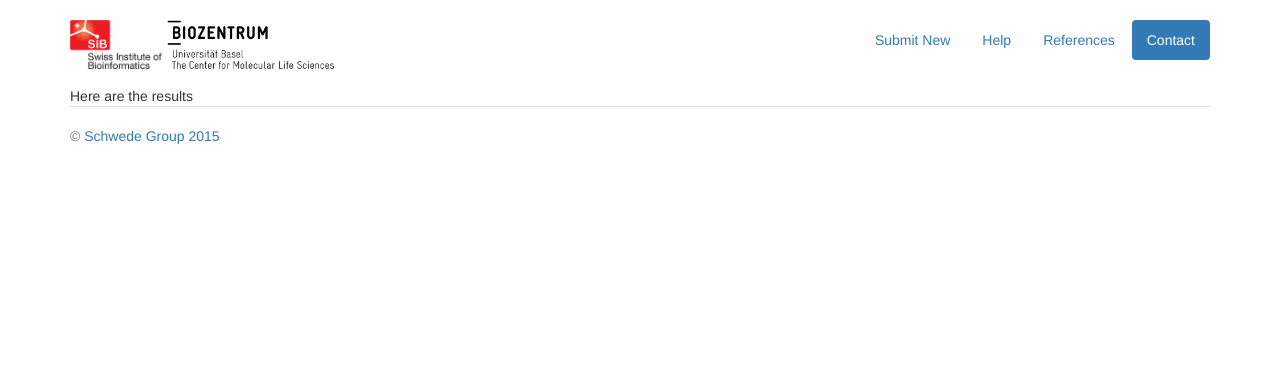
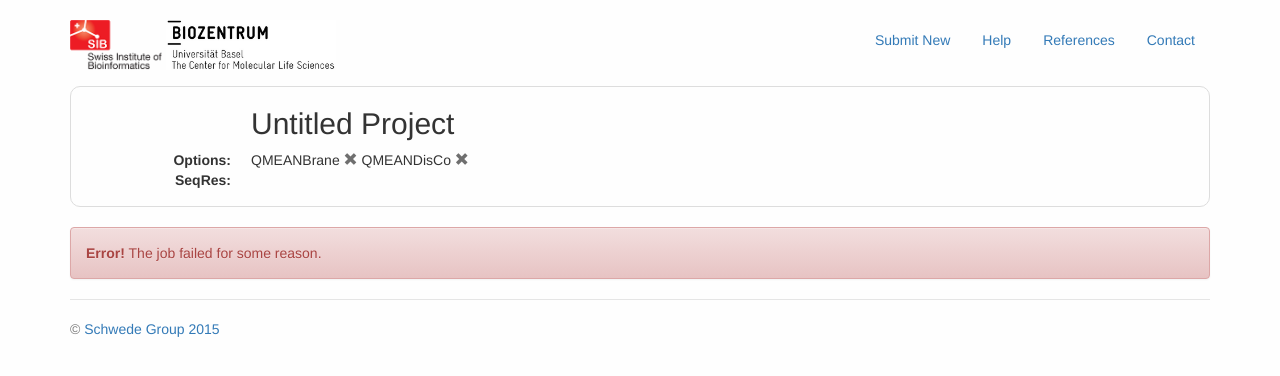
Before and after one commit to eunos-1128/QMEAN, a Django app: page /results/1/ in a window 1280 px wide. Shown: the top 376 px of the page. Run offline with Django 3.2, Linux system fonts and the light colour scheme; some libraries are stand-ins or nearby versions.

Commit message:
add results running, failed and completed pages

```diff
--- a/django-website/website/static/css/style.css
+++ b/django-website/website/static/css/style.css
@@ -44,3 +44,10 @@ form label{
 .uploadFail{
 	color:#B55;
 }
+.sequence{
+	font-family:monospace;
+	font-size:.9em;
+}
+.subtle{
+	opacity:.7;
+}
--- a/django-website/website/templates/results.html
+++ /dev/null
@@ -1,6 +0,0 @@
-{% extends 'base.html' %}
-
-{% block contactActive %} class="active"{% endblock %}
-{% block main-content %}
-Here are the results
-{% endblock %}
--- /dev/null
+++ b/django-website/website/templates/results_base.html
@@ -0,0 +1,27 @@
+{% extends 'base.html' %}{% load tags %}
+{% block main-content %}
+
+<dl class="dl-horizontal" style="border: 1px solid #ddd; border-radius: 10px;padding-bottom:16px">
+	<dd><h2>{{ input_data.meta.project_name|default:"Untitled Project" }}</h2>
+	</dd>
+{% for model in input_data.models %}
+<dt>Uploaded Structure:</dt><dd>{% for k,v in model.items %}<a target="_blank" href="{% url 'uploaded_structure' projectid=projectid modelid=k %}">{{ v }} <i class="glyphicon glyphicon-file"></i></a>{% endfor %}</dd>
+{% endfor %}
+<dt>Options:</dt>
+<dd>
+QMEANBrane <i class="subtle glyphicon glyphicon-{% if input_data.options.qmeanbrane %}ok{% else %}remove{% endif %}"></i>
+QMEANDisCo <i class="subtle glyphicon glyphicon-{% if input_data.options.qmeandisco %}ok{% else %}remove{% endif %}"></i>
+</dd>
+<dt>SeqRes:</dt>
+<dd>{% for seq in input_data.sequences %}<div class="sequence">
+>{{ seq.name }}<br>
+{{ seq.sequence|split_text:"65"|linebreaksbr }}
+</div>
+{% endfor %}
+</dd>
+{% if input_data.meta.email %}
+<dt>Email:</dt><dd>{{ input_data.meta.email }}</dd>
+{% endif %}
+</dl>
+{% block results_block %}{% endblock %}
+{% endblock %}
--- /dev/null
+++ b/django-website/website/templates/results_completed.html
@@ -0,0 +1,5 @@
+{% extends 'results_base.html' %}
+
+{% block results_block %}
+Yes, it worked!
+{% endblock %}
--- /dev/null
+++ b/django-website/website/templates/results_failed.html
@@ -0,0 +1,9 @@
+{% extends 'results_base.html' %}
+
+{% block results_block %}
+
+<div class="alert alert-danger" role="alert">
+<strong>Error!</strong>
+	The job failed for some reason.
+</div>
+{% endblock %}
--- a/django-website/website/urls.py
+++ b/django-website/website/urls.py
@@ -22,7 +22,9 @@ urlpatterns = [
 	url(r'^/?$', views.home, name='home'),
 	url(r'^structure_upload/$', views.structure_upload, name='structure_upload'),
 	url(r'^sequence_upload/$', views.sequence_upload, name='sequence_upload'),
-	url(r'^results/(?P<jobid>\w+)/$', views.results, name='results'),
+    url(r'^uploaded_structure/(?P<projectid>\w+)/(?P<modelid>[\w\.]+)$', views.uploaded_structure, name='uploaded_structure'),
+	url(r'^results/(?P<projectid>\w+)/$', views.results, name='results'),
+    url(r'^project_status/(?P<projectid>\w+)/$', views.get_project_status_json, name='project_status'),
     url(r'^help/?', views.help, name='help'),
     url(r'^references/?', views.references, name='references'),
     url(r'^contact/?', views.contact, name='contact'),
--- a/django-website/website/views.py
+++ b/django-website/website/views.py
@@ -180,8 +180,52 @@ def is_valid_structure_file(request,original_name,tmp_path):
 	return {"original_name":original_name,"file_name":basename,"error":err}
 
 
-def results(request, jobid):
-	return render(request, 'results.html')
+def results(request, projectid):
+	status = get_project_status(projectid)
+	input_data = get_project_input(projectid)
+	if status in ['INITIALISING','QUEUING','RUNNING']:
+		return render(request, 'results_running.html',{'projectid':projectid,
+														'input_data':input_data,
+														'status':status})
+	return render(request,
+		 			'results_completed.html' if status=='COMPLETED' else 'results_failed.html',
+		 			{'projectid':projectid,
+		 			'input_data':input_data,
+		 			'status':status})
+
+
+def get_project_input(projectid):
+	try:
+		f = open(os.path.join(project_path(projectid),'input','project.json'))
+		data = json.load(f)
+		f.close()
+		return data
+	except Exception, e:
+		print e
+
+def get_project_status_json(request,projectid):
+	return HttpResponse(json.dumps({'status':get_project_status(projectid)}), content_type='application/json')
+
+
+def get_project_status(projectid):
+	try:
+		f = open(os.path.join(project_path(projectid),'status'))
+		status = f.read().strip()
+		f.close()
+		return 'RUNNING'
+		if status in ['INITIALISING','QUEUING','RUNNING','COMPLETED','FAILED']:
+			return status
+	except Exception, e:
+		print e
+
+def uploaded_structure(request, projectid, modelid):
+	pdbfile=open(os.path.join(project_path(projectid),'input',modelid), 'r')
+	return HttpResponse(pdbfile, content_type='text/plain;')
+
+
+def project_path(projectid):
+	split_path = os.path.sep.join(re.findall('..',projectid))+'.qm'
+	return os.path.join(settings.PROJECT_DIR, split_path)
 
 def help(request):
 	return render(request, 'help.html')
```
Also changed, not shown: django-website/website/templates/results_running.html (added, +46 -0 lines), django-website/website/templatetags/tags.py (added, +15 -0 lines), django-website/website/templatetags/__init__.py (added).
